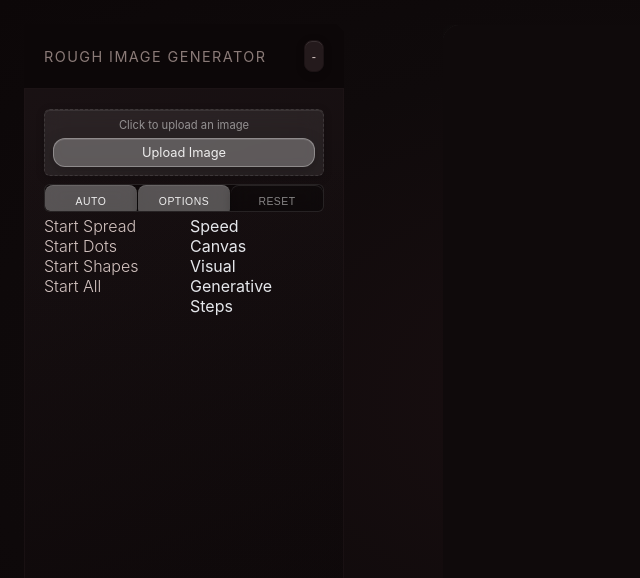
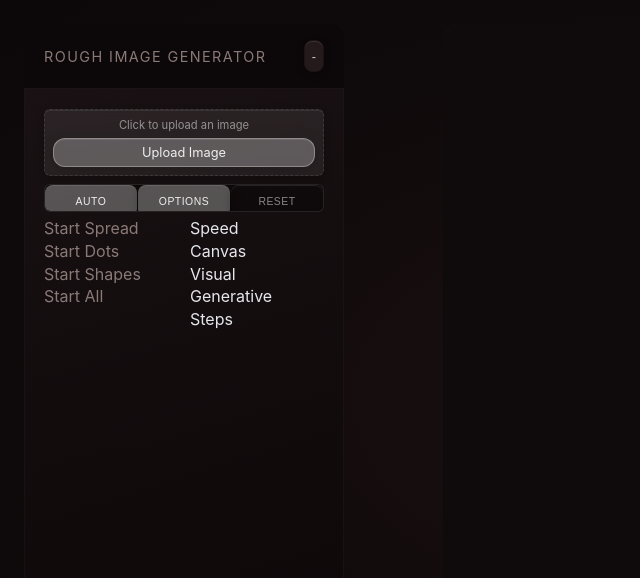
Before and after one commit to jo56/photo-induced-roughness, a React (Vite) app: page / in a window 1280 px wide. Shown: the top 578 px of the page, without its empty margins (0-640 px from the left). Built offline with nearby package versions, Linux system fonts and the light colour scheme.

Commit message:
Update styles.css

```diff
--- a/src/styles.css
+++ b/src/styles.css
@@ -1,5 +1,8 @@
 /* MINIMAL GLASS MORPHISM THEME */
 :root{
+  --text-active: #e5e7eb;
+  --text-inactive: #8a7a77;
+
 --bg:#0f0f23;
 --bg-secondary:#1a1a2e;
 --panel:rgba(255, 255, 255, 0.05);
@@ -666,3 +669,26 @@ input[type="range"]::-webkit-slider-thumb:hover{
   text-align: center;
   border: 1px solid var(--border-subtle);
 }
+
+/* Section headers for Start/Stop + Options */
+.section-header{
+  color: var(--text-inactive);
+  font-weight: 400;
+  line-height: 1.3;
+  margin: 2px 0;
+  cursor: pointer;
+  user-select: none;
+}
+.section-header.active{
+  color: var(--text-active);
+  font-weight: 400;
+}
+.section-header.disabled{
+  opacity: 0.4;
+  cursor: not-allowed;
+  pointer-events: none;
+}
+.section-title{
+  /* keep typography light; adjust as needed */
+  font-weight: 400;
+}
```
